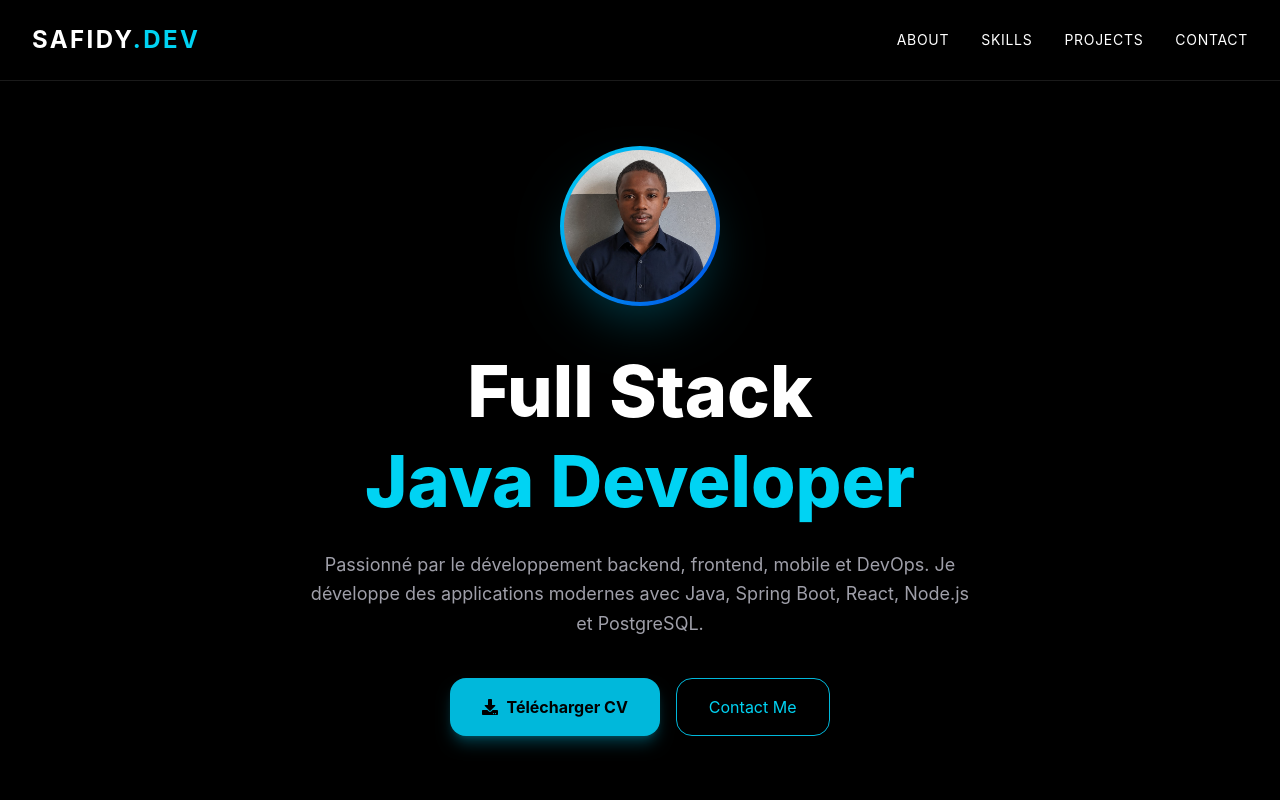
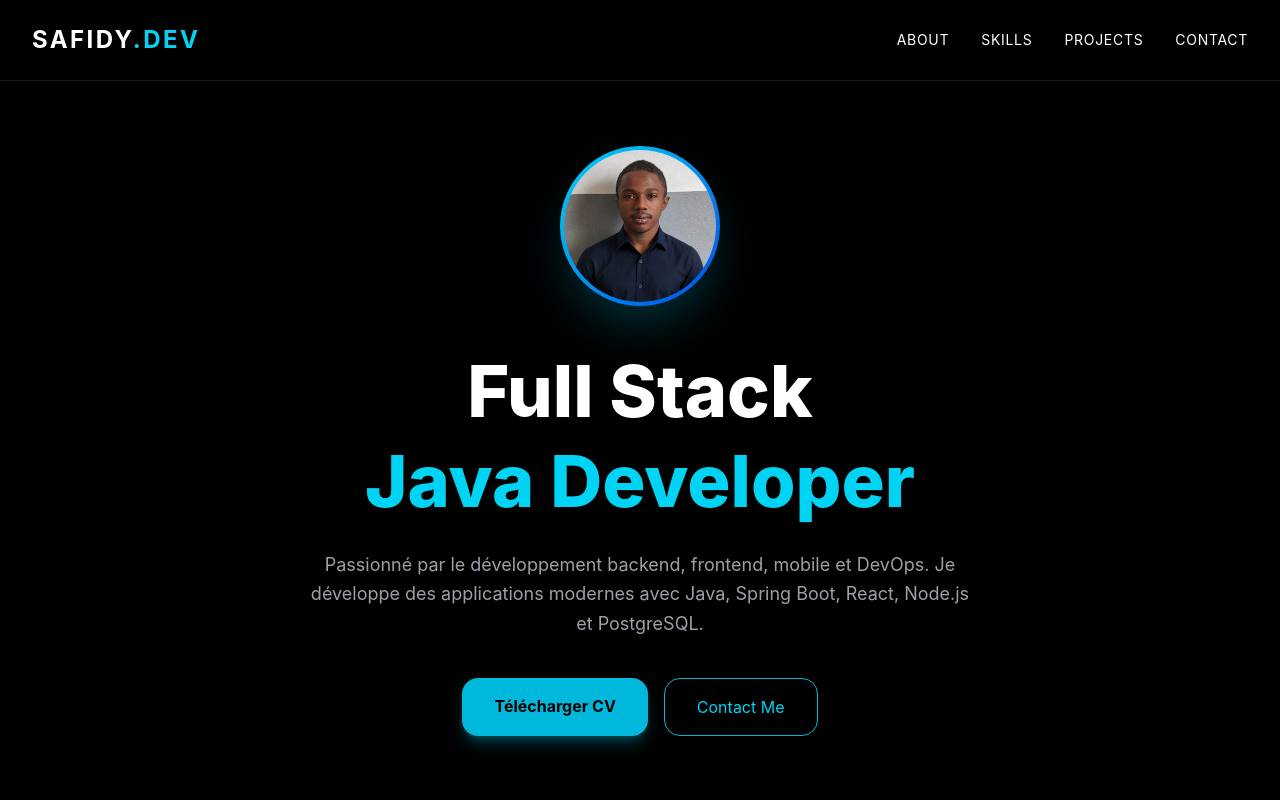
Before and after one commit to SafidyAlp/portfolioSafidyAlp, a React app: page / in a window 1280 px wide. Shown: the top 800 px of the page. Built offline with nearby package versions, Linux system fonts and the light colour scheme; the HTML template or start-up script is replaced by a standard one.

Commit message:
update CV

```diff
--- a/src/App.jsx
+++ b/src/App.jsx
@@ -10,8 +10,6 @@ import {
   FaWhatsapp,
 } from "react-icons/fa";
 import profile from "./assets/profile.jpeg";
-
-import { FaDownload } from "react-icons/fa";
 
 import {
   SiSpringboot,
@@ -164,12 +162,12 @@ export default function App() {
         </p>
 
         <div className="flex flex-wrap gap-4 mt-10 justify-center">
-          <a
+<a
   href="/cv_safidy.pdf"
   download
-  className="px-8 py-4 rounded-2xl bg-cyan-500 hover:bg-cyan-400 transition text-black font-bold shadow-lg shadow-cyan-500/30 inline-flex items-center gap-2"
+  className="px-8 py-4 rounded-2xl bg-cyan-500 hover:bg-cyan-400 transition text-black font-bold shadow-lg shadow-cyan-500/30 inline-block"
 >
-  <FaDownload /> Télécharger CV
+  Télécharger CV
 </a>
 
           <a
```
Also changed, not shown: 1 other file (tests, documents, lock files or other folders).
